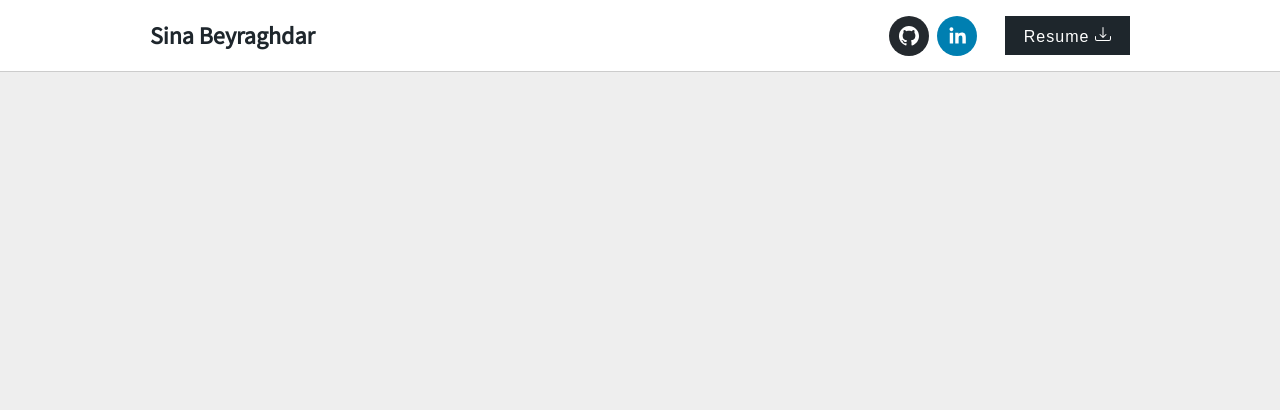
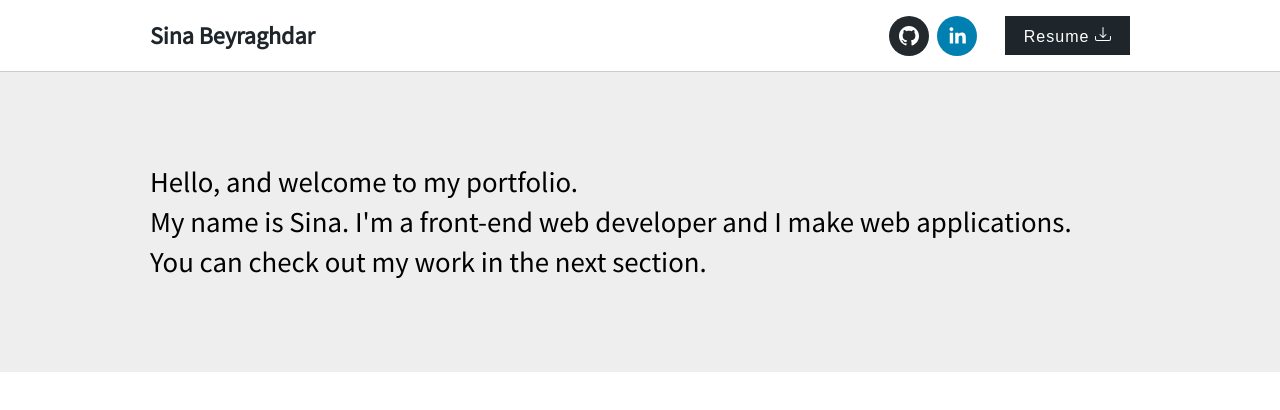
Before and after one commit to SinaBYR/my-portfolio-next, a React (Create React App) app: page / in a window 1280 px wide. Shown: the top 410 px of the page. Built offline with nearby package versions, Linux system fonts and the light colour scheme.

Commit message:
Add showcase text

```diff
--- a/src/App.js
+++ b/src/App.js
@@ -1,9 +1,11 @@
 import { Navbar } from "./components/Navbar/Navbar";
+import { Showcase } from "./components/Showcase/Showcase";
 
 const App = () => {
     return (
             <div>
                 <Navbar />
+                <Showcase />
             </div>
     )
 }
--- a/src/components/Navbar/Navbar.module.css
+++ b/src/components/Navbar/Navbar.module.css
@@ -1,4 +1,8 @@
 .Navbar {
+    position: fixed;
+    top: 0;
+    left: 0;
+    right: 0;
     color: #1e262c;
     background-color: #fff;
     height: 56px;
--- /dev/null
+++ b/src/components/Showcase/Showcase.js
@@ -0,0 +1,16 @@
+import classes from './Showcase.module.css';
+
+const Showcase = props => {
+    return (
+        <section className={classes.Showcase}>
+            <div className={classes.ShowcaseWrapper}>
+                {/* <h2>Welcome</h2> */}
+                <p>Hello, and welcome to my portfolio.</p>
+                <p>My name is Sina. I'm a front-end web developer and I make web applications.</p>
+                <p>You can check out my work in the next section.</p>
+            </div>
+        </section>
+    )
+}
+
+export { Showcase }
--- /dev/null
+++ b/src/components/Showcase/Showcase.module.css
@@ -0,0 +1,25 @@
+.Showcase {
+    display: flex;
+    align-items: center;
+    height: 300px;
+    /* background-color: red; */
+    margin-top: 72px;
+    background-color: #eeeeee;
+
+}
+
+.ShowcaseWrapper {
+    width: 100%;
+    max-width: 980px;
+    /* background-color: blue; */
+    margin: 0 auto;
+}
+
+.ShowcaseWrapper h2 {
+    font-size: 2.8rem;
+}
+
+.ShowcaseWrapper p {
+    font-size: 1.8rem;
+    line-height: 1.4;
+}
--- a/src/index.css
+++ b/src/index.css
@@ -10,7 +10,7 @@ body {
     -webkit-font-smoothing: antialiased;
     -moz-osx-font-smoothing: grayscale;
 
-    background-color: #eeeeee;
+    /* background-color: #eeeeee; */
 }
 
 code {
```
